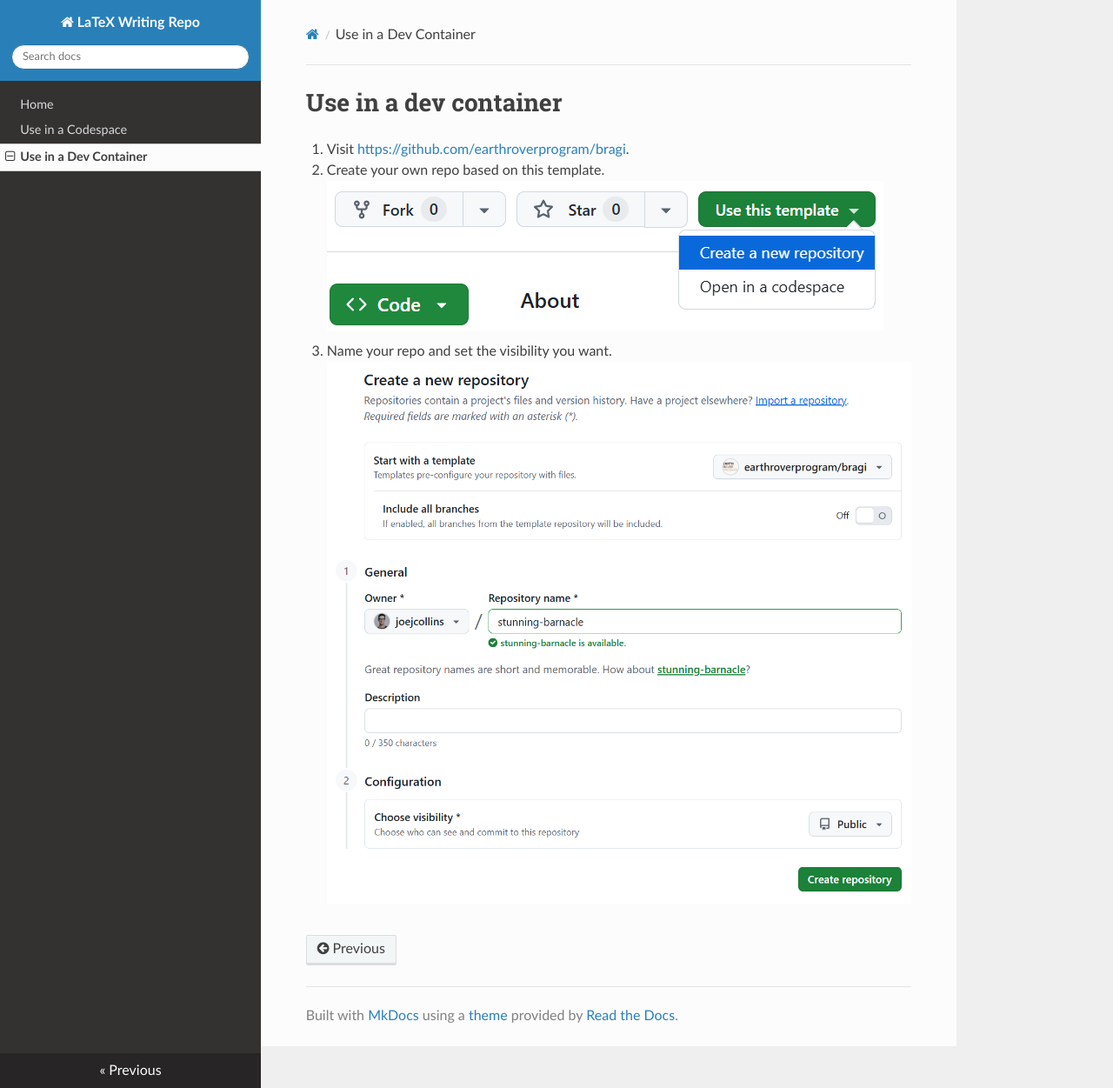
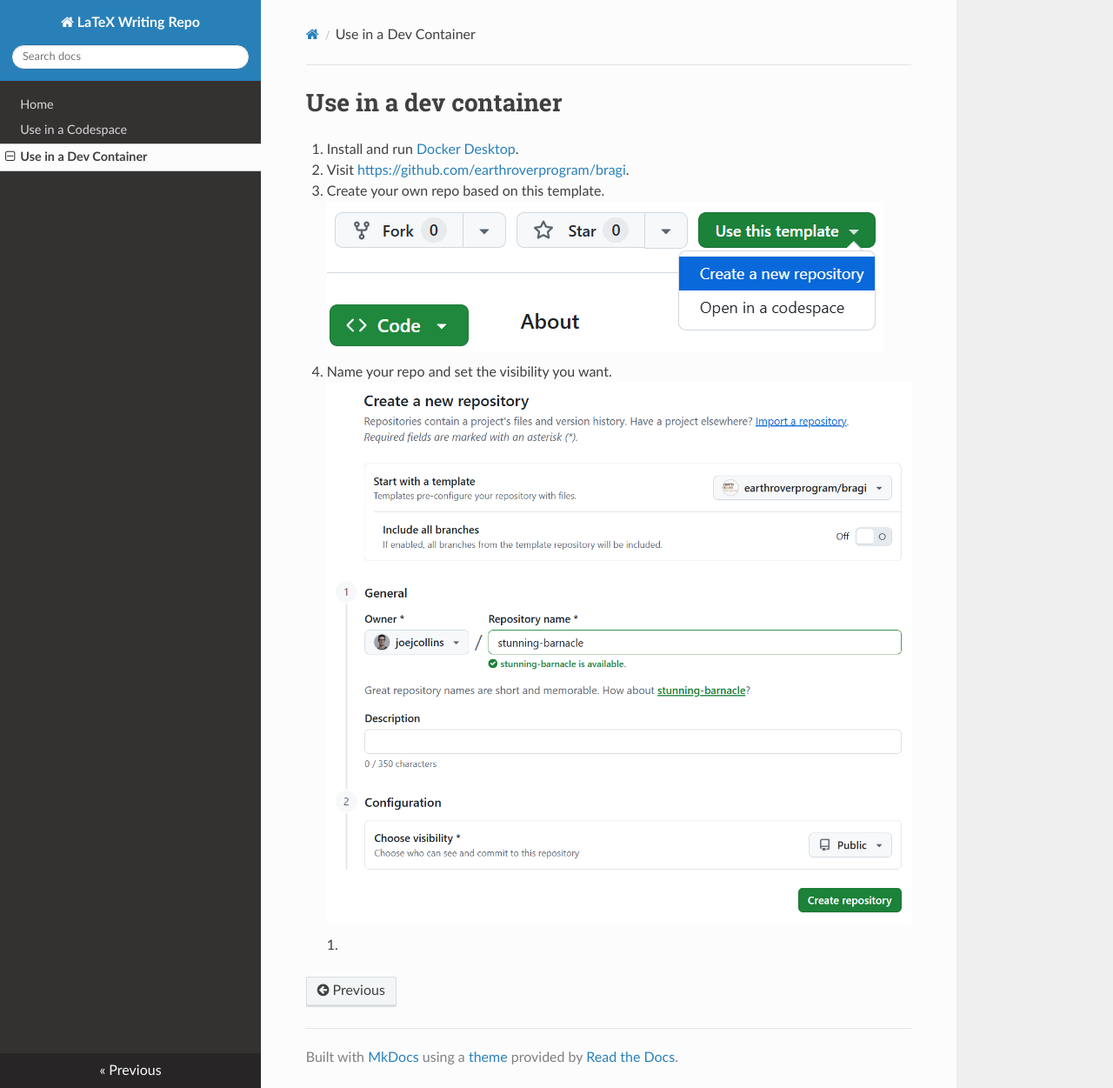
Before and after one commit to earthroverprogram/bragi, an MkDocs documentation site: the page built from docs/dev_container.md, in a window 1280 px wide and 1251 px high. Shown: the whole window at 87% size. Built offline with MkDocs 1.6.1, drawn with Linux system fonts in a browser that asks for light colours; nearby versions of some CDN libraries.

Commit message:
Devcontainer instructions

```diff
--- a/docs/dev_container.md
+++ b/docs/dev_container.md
@@ -1,7 +1,9 @@
 # Use in a dev container
 
+1. Install and run [Docker Desktop](https://www.docker.com/products/docker-desktop/).
 1. Visit [https://github.com/earthroverprogram/bragi](https://github.com/earthroverprogram/bragi).
 1. Create your own repo based on this template.
 ![template](images/template.png "Template")
 1. Name your repo and set the visibility you want.
 ![my repo](images/my_repo.png "New Repo")
+1.
```
Also changed, not shown: docs/codespace.md (+1 -1 lines).
